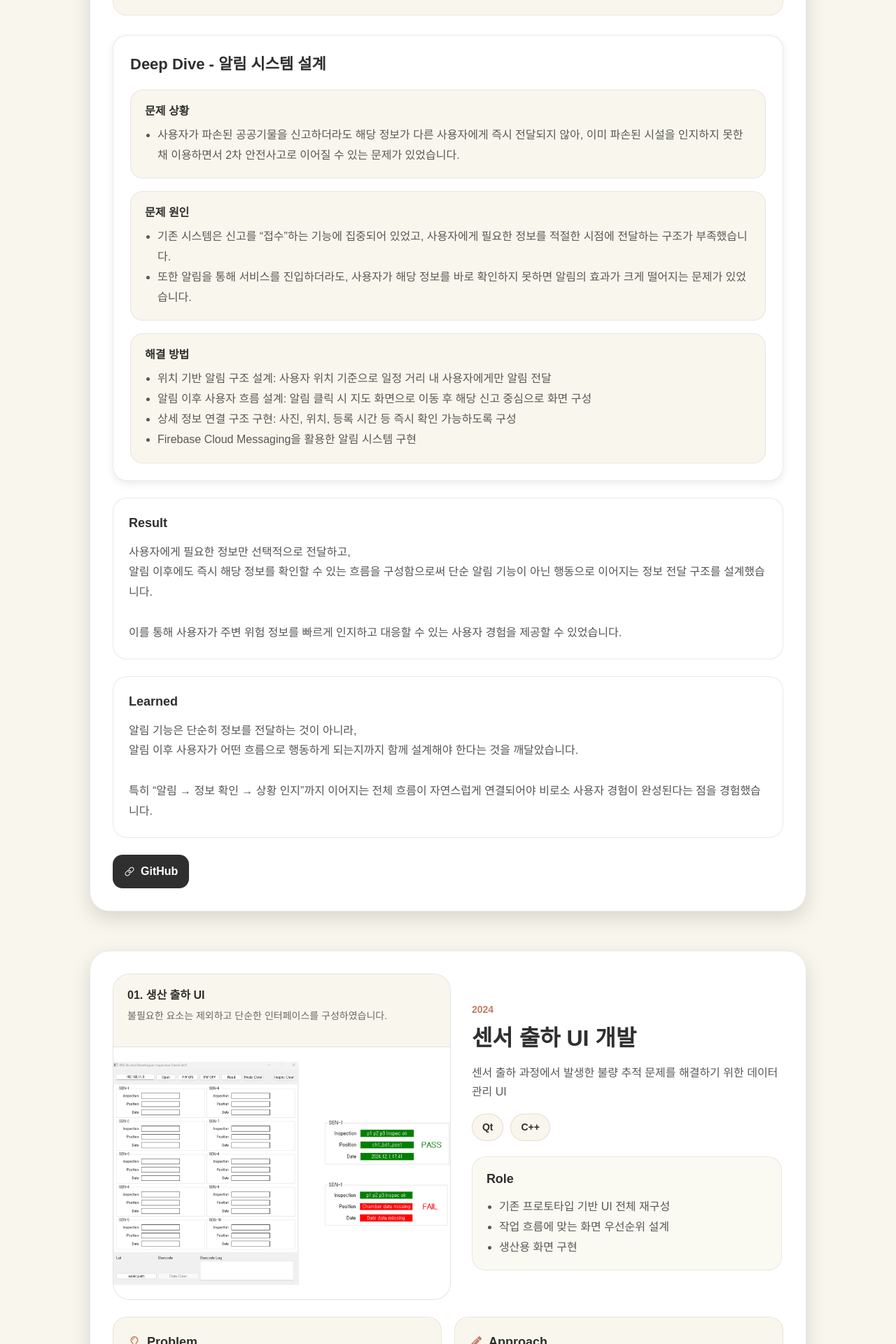
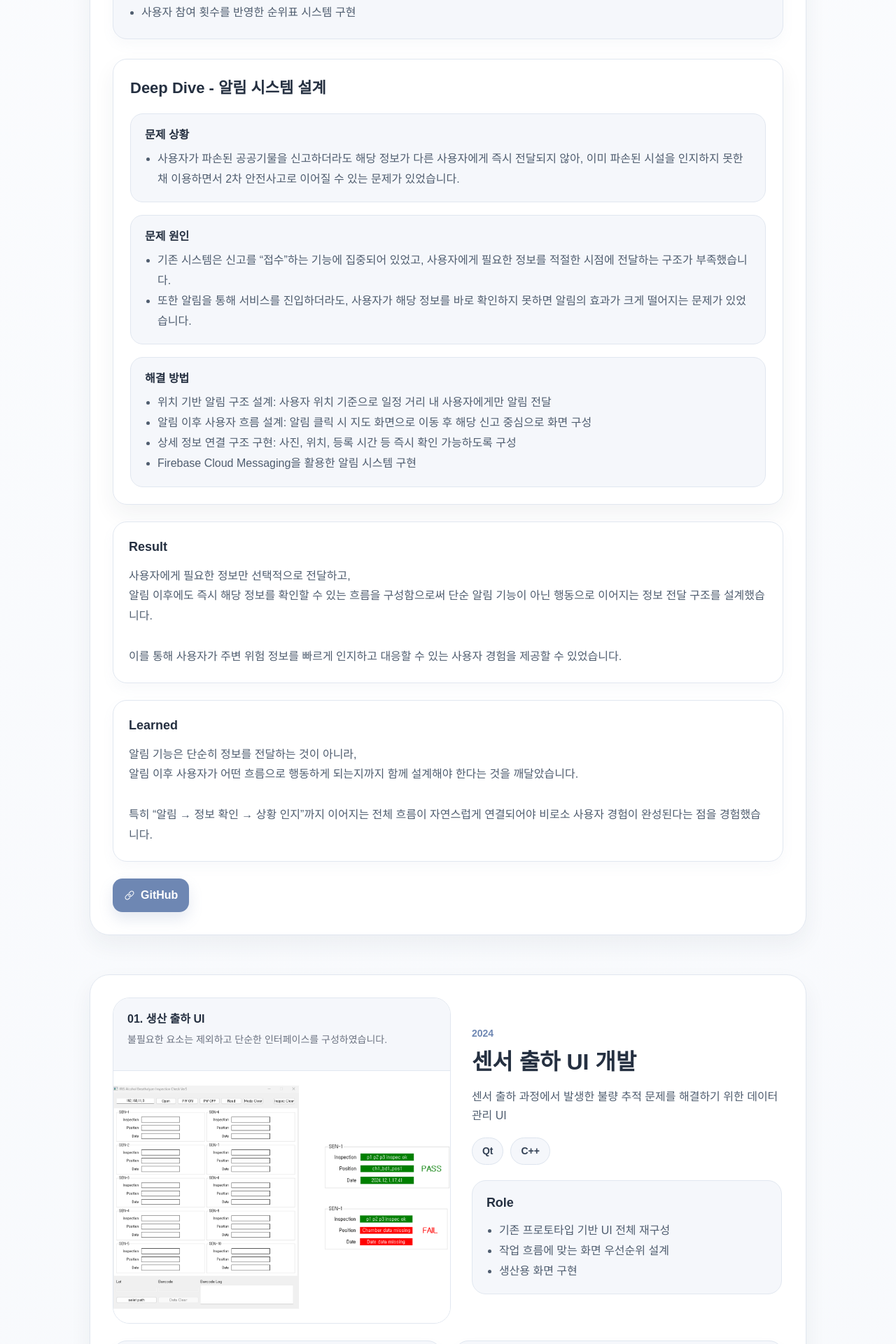
Before and after one commit to MoonBW0929/Portfolio_toss, a React (Vite) app: page / in a window 1280 px wide. Shown: the part 3380-5300 px from the top of the page at 70% size. Built offline with nearby package versions, Linux system fonts and the light colour scheme; a web font is replaced by a local one.

Commit message:
styles: 전체 테마 색상 변경 (#6E87B3 메인)

```diff
--- a/src/index.css
+++ b/src/index.css
@@ -15,7 +15,8 @@ body {
   margin: 0;
   font-family: "Pretendard", sans-serif;
   line-height: 1.5;
-  color: #2f2f2f;
+  color: #334155;
+  background-color: #f7f9fc;
 }
 
 .container {
@@ -31,6 +32,9 @@ body {
   top: 8px;
   padding: 10px 12px;
   border-radius: 10px;
+  background: #ffffff;
+  color: #253041;
+  border: 1px solid #e1e7f0;
 }
 .skipLink:focus { left: 12px; z-index: 9999; }
 
@@ -39,9 +43,9 @@ body {
   top: 0;
   z-index: 50;
   backdrop-filter: blur(10px);
-  border-bottom: 1px solid rgba(127, 127, 127, 0.25);
-  background-color: #f9f7ed;
-  box-shadow: 1px 1px 1px rgba(0, 0, 0, 0.9);
+  border-bottom: 1px solid rgba(225, 231, 240, 0.95);
+  background-color: rgba(250, 252, 255, 0.88);
+  box-shadow: 0 6px 20px rgba(110, 135, 179, 0.06);
 }
 
 .headerInner {
@@ -55,6 +59,7 @@ body {
   font-weight: 700;
   letter-spacing: 0.2px;
   font-size: 20px;
+  color: #253041;
 }
 
 .nav {
@@ -67,10 +72,15 @@ body {
   padding: 8px 10px;
   border-radius: 10px;
   color: inherit;
-  opacity: 0.85;
+  opacity: 0.88;
   font-weight: bold;
+  transition: color 0.2s ease, transform 0.2s ease, background-color 0.2s ease;
 }
-.nav a:hover { color: #c97b63; transition: color 0.2s ease; transform: scale(1.05);}
+.nav a:hover {
+  color: #6E87B3;
+  background-color: rgba(110, 135, 179, 0.06);
+  transform: scale(1.05);
+}
 
 .main {
   scroll-snap-type: y mandatory;
@@ -86,14 +96,16 @@ body {
   scroll-margin-top: 80px;
   padding: 50px 0 0 0;
 
-  border-bottom: 1.2px solid rgba(127, 127, 127, 0.2);
-  background-color: #f9f7ed;
+  border-bottom: 1px solid rgba(225, 231, 240, 0.95);
+  background:
+    linear-gradient(180deg, #fbfcfe 0%, #f7f9fc 100%);
 }
 
 .sectionTitle {
   margin: 0;
   font-size: clamp(25px, 1vw, 40px);
   letter-spacing: -0.02em;
+  color: #253041;
 }
 
 .sectionTitleBox {
@@ -103,17 +115,17 @@ body {
 .sectionDescription {
   max-width: 720px;
   font-size: 17px;
-  color: #666;
+  color: #6b7280;
 }
 
 .footer {
-  border-top: 1px solid rgba(127, 127, 127, 0.25);
-  background-color:rgba(0, 0, 0, 0.8);
+  border-top: 1px solid rgba(225, 231, 240, 0.5);
+  background-color: rgba(16, 24, 32, 0.92);
 }
 .footerInner {
   height: 64px;
   display: flex;
   align-items: center;
   font-size: 11px;
-  color: rgba(255, 255, 255, 0.6);
+  color: rgba(255, 255, 255, 0.65);
 }
--- a/src/pages/Projects.jsx
+++ b/src/pages/Projects.jsx
@@ -3,8 +3,9 @@ import { useState } from 'react'
 
 // react icons
 import { IoIosLink } from "react-icons/io";
+import { MdOutlineReportProblem } from "react-icons/md";
+import { FaRegLightbulb } from "react-icons/fa";
 import { FaPencilAlt } from "react-icons/fa";
-import { FaRegLightbulb } from "react-icons/fa";
 import { FaChevronLeft, FaChevronRight } from "react-icons/fa";
 
 const projects = [
@@ -246,7 +247,7 @@ function ProjectSection({ project }) {
         {/* problem */}
         <article className="project-detail-card">
           <div className="project-detail-title">
-            <FaRegLightbulb />
+            <MdOutlineReportProblem />
             <h3>Problem</h3>
           </div>
           <p style={{ whiteSpace: "pre-line" }}>{project.problem}</p>
@@ -278,7 +279,7 @@ function ProjectSection({ project }) {
         {/* implementation */}
         <article className="project-detail-card project-detail-card-wide">
           <div className="project-detail-title">
-            <FaPencilAlt />
+            <FaRegLightbulb />
             <h3>Implementation</h3>
           </div>
           <ul>
--- a/src/styles/projects_styles.css
+++ b/src/styles/projects_styles.css
@@ -8,9 +8,9 @@
 .project-section {
   padding: 32px;
   border-radius: 28px;
-  background: #ffffff;
-  box-shadow: 0 10px 28px rgba(0, 0, 0, 0.14);
-  border: 1px solid rgba(127, 127, 127, 0.16);
+  background: rgba(255, 255, 255, 0.96);
+  box-shadow: 0 14px 32px rgba(37, 48, 65, 0.06);
+  border: 1px solid #e1e7f0;
 }
 
 .project-hero {
@@ -25,9 +25,9 @@
   display: flex;
   flex-direction: column;
   overflow: hidden;
-  border: 1px solid rgba(127, 127, 127, 0.22);
+  border: 1px solid #e1e7f0;
   border-radius: 24px;
-  background-color: #fff;
+  background-color: #ffffff;
   box-shadow: inset 0 0 0 1px rgba(255,255,255,0.2);
 }
 
@@ -38,21 +38,21 @@
   gap: 6px;
   padding: 18px 20px 16px;
   min-height: 104px;
-  background-color: #f9f7ed;
-  border-bottom: 1px solid rgba(127, 127, 127, 0.16);
+  background-color: #f5f7fb;
+  border-bottom: 1px solid #e1e7f0;
 }
 
 .project-image-caption-title {
   font-size: 16px;
   font-weight: 700;
-  color: #2f2f2f;
+  color: #253041;
   margin: 0;
 }
 
 .project-image-caption-text {
   font-size: 14px;
   line-height: 1.6;
-  color: rgba(47, 47, 47, 0.72);
+  color: #6b7280;
   margin: 0;
 }
 
@@ -62,7 +62,7 @@
   min-height: 300px;
   position: relative;
   overflow: hidden;
-  background-color: #f9f7ed;
+  background-color: #f5f7fb;
 }
 
 .project-image {
@@ -76,7 +76,7 @@
   position: absolute;
   top: 50%;
   transform: translateY(-50%);
-  background: rgba(47, 47, 47, 0.58);
+  background: rgba(37, 48, 65, 0.56);
   color: white;
   border: none;
   border-radius: 50%;
@@ -90,7 +90,7 @@
 }
 
 .carousel-button:hover {
-  background: rgba(47, 47, 47, 0.78);
+  background: rgba(37, 48, 65, 0.76);
 }
 
 .carousel-button.prev {
@@ -114,7 +114,7 @@
   width: 10px;
   height: 10px;
   border-radius: 50%;
-  background: rgba(255, 255, 255, 0.55);
+  background: rgba(255, 255, 255, 0.58);
   cursor: pointer;
   transition: background 0.2s ease, transform 0.2s ease;
 }
@@ -134,7 +134,7 @@
 .project-period {
   font-size: 14px;
   font-weight: 700;
-  color: #c97b63;
+  color: #6E87B3;
   margin: 0 0 10px;
 }
 
@@ -143,13 +143,13 @@
   font-weight: 800;
   line-height: 1.3;
   margin: 0 0 14px;
-  color: #2f2f2f;
+  color: #253041;
 }
 
 .project-one-liner {
   font-size: 16px;
   line-height: 1.7;
-  color: rgba(47, 47, 47, 0.8);
+  color: #4f5d6f;
   margin: 0 0 18px;
 }
 
@@ -163,24 +163,24 @@
 .project-tech-tag {
   padding: 8px 14px;
   border-radius: 999px;
-  background: #f9f7ed;
-  border: 1px solid rgba(201, 123, 99, 0.24);
+  background: #f5f7fb;
+  border: 1px solid #dde4ee;
   font-size: 14px;
   font-weight: 600;
-  color: #2f2f2f;
+  color: #334155;
 }
 
 .project-role-box {
   padding: 18px 20px;
   border-radius: 20px;
-  background: rgba(249, 247, 237, 0.72);
-  border: 1px solid rgba(127, 127, 127, 0.14);
+  background: #f5f7fb;
+  border: 1px solid #e1e7f0;
 }
 
 .project-role-box h3 {
   font-size: 18px;
   margin: 0 0 12px;
-  color: #2f2f2f;
+  color: #253041;
 }
 
 .project-role-box ul,
@@ -194,7 +194,7 @@
 .project-detail-card li,
 .deepdive-section li {
   line-height: 1.8;
-  color: rgba(47, 47, 47, 0.8);
+  color: #4f5d6f;
 }
 
 .project-detail-grid {
@@ -206,8 +206,9 @@
 .project-detail-card {
   padding: 22px;
   border-radius: 20px;
-  background: #f9f7ed;
-  border: 1px solid rgba(127, 127, 127, 0.14);
+  background: #f5f7fb;
+  border: 1px solid #e1e7f0;
+  box-shadow: 0 8px 18px rgba(110, 135, 179, 0.05);
 }
 
 .project-detail-card-wide {
@@ -219,35 +220,35 @@
   align-items: center;
   gap: 10px;
   margin-bottom: 14px;
-  color: #c97b63;
+  color: #6E87B3;
 }
 
 .project-detail-title h3 {
   font-size: 18px;
   margin: 0;
-  color: #2f2f2f;
+  color: #253041;
 }
 
 .project-detail-card p {
   margin: 0;
   line-height: 1.8;
-  color: rgba(47, 47, 47, 0.82);
+  color: #4f5d6f;
 }
 
 .project-deepdive {
   margin-top: 28px;
   padding: 24px;
   border-radius: 20px;
-  background: #ffffff;
-  border: 1px solid rgba(127, 127, 127, 0.16);
-  box-shadow: 0 4px 12px rgba(0, 0, 0, 0.08);
+  background: rgba(255, 255, 255, 0.96);
+  border: 1px solid #e1e7f0;
+  box-shadow: 0 14px 32px rgba(37, 48, 65, 0.06);
 }
 
 .deepdive-title {
   font-size: 22px;
   font-weight: 800;
   margin: 0 0 20px;
-  color: #2f2f2f;
+  color: #253041;
 }
 
 .deepdive-content {
@@ -259,22 +260,22 @@
 .deepdive-section {
   padding: 18px 20px;
   border-radius: 18px;
-  background: #f9f7ed;
-  border: 1px solid rgba(127, 127, 127, 0.14);
+  background: #f5f7fb;
+  border: 1px solid #e1e7f0;
 }
 
 .deepdive-subtitle {
   font-size: 16px;
   font-weight: 700;
   margin: 0 0 8px;
-  color: #2f2f2f;
+  color: #253041;
 }
 
 .project-result-card,
 .project-learned-card {
   margin-top: 24px;
-  background: #ffffff;
-  border: 1px solid rgba(127, 127, 127, 0.16);
+  background: rgba(255, 255, 255, 0.96);
+  border: 1px solid #e1e7f0;
 }
 
 .project-link-row {
@@ -290,23 +291,25 @@
   gap: 8px;
   padding: 12px 16px;
   border-radius: 14px;
-  background: #2f2f2f;
+  background: #6E87B3;
   color: #ffffff;
   text-decoration: none;
   font-weight: 700;
-  transition: transform 0.2s ease, opacity 0.2s ease, background-color 0.2s ease;
+  transition: transform 0.2s ease, opacity 0.2s ease, background-color 0.2s ease, box-shadow 0.2s ease;
+  box-shadow: 0 10px 20px rgba(110, 135, 179, 0.18);
 }
 
 .project-link-button:hover {
   transform: translateY(-2px);
-  opacity: 0.94;
-  background: #1f1f1f;
+  opacity: 0.96;
+  background: #647ea8;
 }
 
 .project-link-button.secondary {
-  background: #f9f7ed;
-  color: #2f2f2f;
-  border: 1px solid rgba(127, 127, 127, 0.18);
+  background: #f5f7fb;
+  color: #334155;
+  border: 1px solid #dde4ee;
+  box-shadow: none;
 }
 
 @media (max-width: 960px) {
--- a/src/styles/skills_styles.css
+++ b/src/styles/skills_styles.css
@@ -8,15 +8,16 @@
   min-width: 130px;
   padding: 18px 20px;
   border-radius: 22px;
-  background-color: #fff;
-  box-shadow: 0 4px 12px rgba(0, 0, 0, 0.16);
+  background-color: rgba(255, 255, 255, 0.96);
+  border: 1px solid #e1e7f0;
+  box-shadow: 0 14px 32px rgba(37, 48, 65, 0.06);
 }
 
 .skillsSummaryCard strong {
   display: block;
   font-size: 28px;
   line-height: 1;
-  color: #2f2f2f;
+  color: #253041;
 }
 
 .skillsSummaryCard span {
@@ -24,7 +25,7 @@
   margin-top: 8px;
   font-size: 13px;
   font-weight: 600;
-  color: rgba(47, 47, 47, 0.7);
+  color: #6b7280;
 }
 
 .skillsLayout {
@@ -42,8 +43,9 @@
   margin-top: 0;
   border-radius: 32px;
 
-  background-color: #fff;
-  box-shadow: 0 4px 12px rgba(0, 0, 0, 0.16);
+  background-color: rgba(255, 255, 255, 0.96);
+  border: 1px solid #e1e7f0;
+  box-shadow: 0 14px 32px rgba(37, 48, 65, 0.06);
 
   padding-left: 7%;
   padding-right: 7%;
@@ -54,7 +56,7 @@
 .skillItem .Icon {
   margin-right: 0;
   font-size: 1rem;
-  color: #c97b63;
+  color: #6E87B3;
   flex-shrink: 0;
 }
 
@@ -71,21 +73,25 @@
   align-items: center;
   gap: 8px;
 
-  background-color: #f9f7ed;
+  background-color: #f5f7fb;
+  border: 1px solid #e1e7f0;
   padding: 10px 14px;
   border-radius: 15px;
   font-weight: 600;
   font-size: 0.9em;
+  color: #334155;
 
-  box-shadow: 0px 0px 5px rgba(0,0,0,0.12);
-  transition: transform 0.2s ease, box-shadow 0.2s ease, filter 0.2s ease;
+  box-shadow: 0 8px 18px rgba(110, 135, 179, 0.08);
+  transition: transform 0.2s ease, box-shadow 0.2s ease, filter 0.2s ease, background-color 0.2s ease, border-color 0.2s ease;
 
   cursor: default;
 }
 
 .skillItem:hover {
   transform: translateY(-4px);
-  box-shadow: 0 2px 10px rgba(0, 0, 0, 0.2);
+  background-color: #eef3fa;
+  border-color: #d6deea;
+  box-shadow: 0 12px 24px rgba(110, 135, 179, 0.14);
 }
 
 .skillLabel {
@@ -96,18 +102,18 @@
   margin-bottom: 0;
   font-weight: 700;
   font-size: 1.3rem;
-  color: #2f2f2f;
+  color: #253041;
 
   text-underline-offset: 10px;
   text-decoration-thickness: 1px;
-  text-decoration-color: #c97b63;
+  text-decoration-color: #879BC0;
 }
 
 .skillsGroupDescription {
   margin: -8px 0 0 0;
   font-size: 14px;
   line-height: 1.6;
-  color: rgba(47, 47, 47, 0.7);
+  color: #6b7280;
 }
 
 /* Responsive Design - Tablet (768px and below) */
```
Also changed, not shown: src/styles/profile_styles.css (+24 -19 lines).
